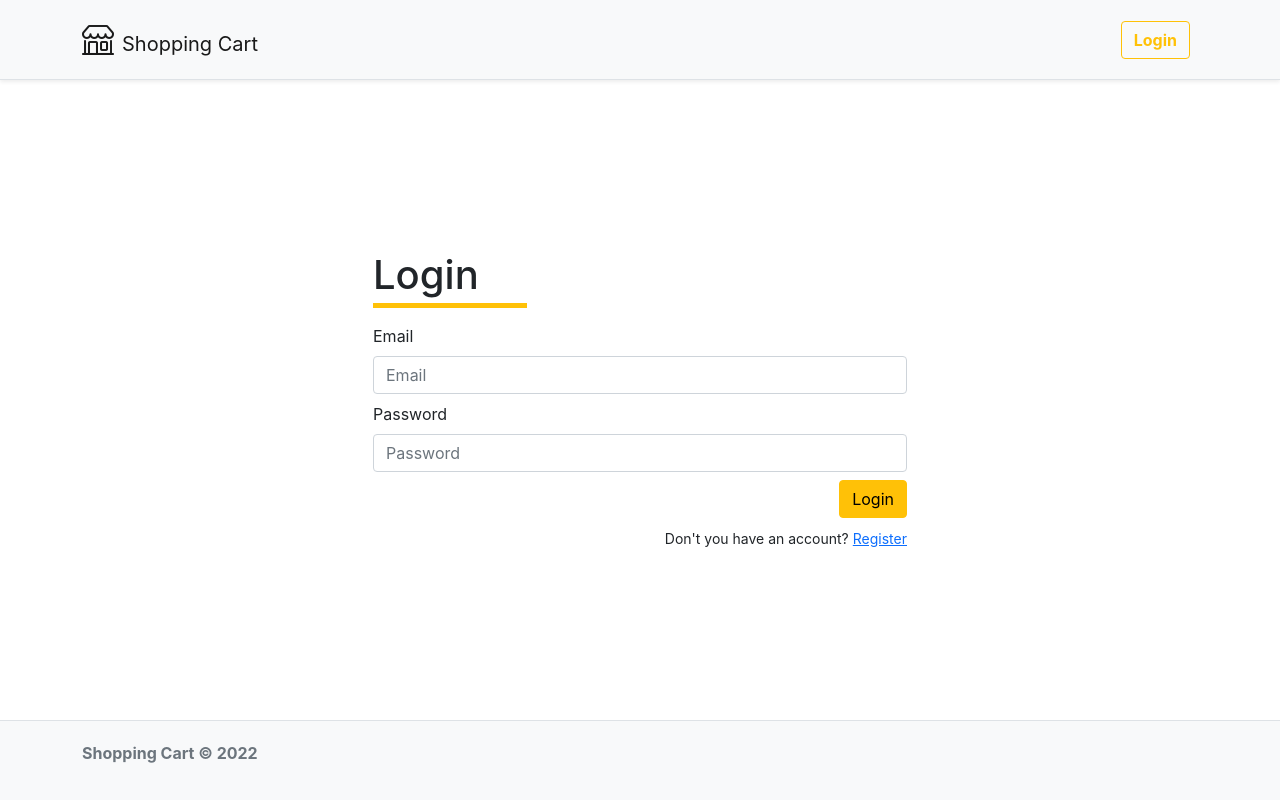
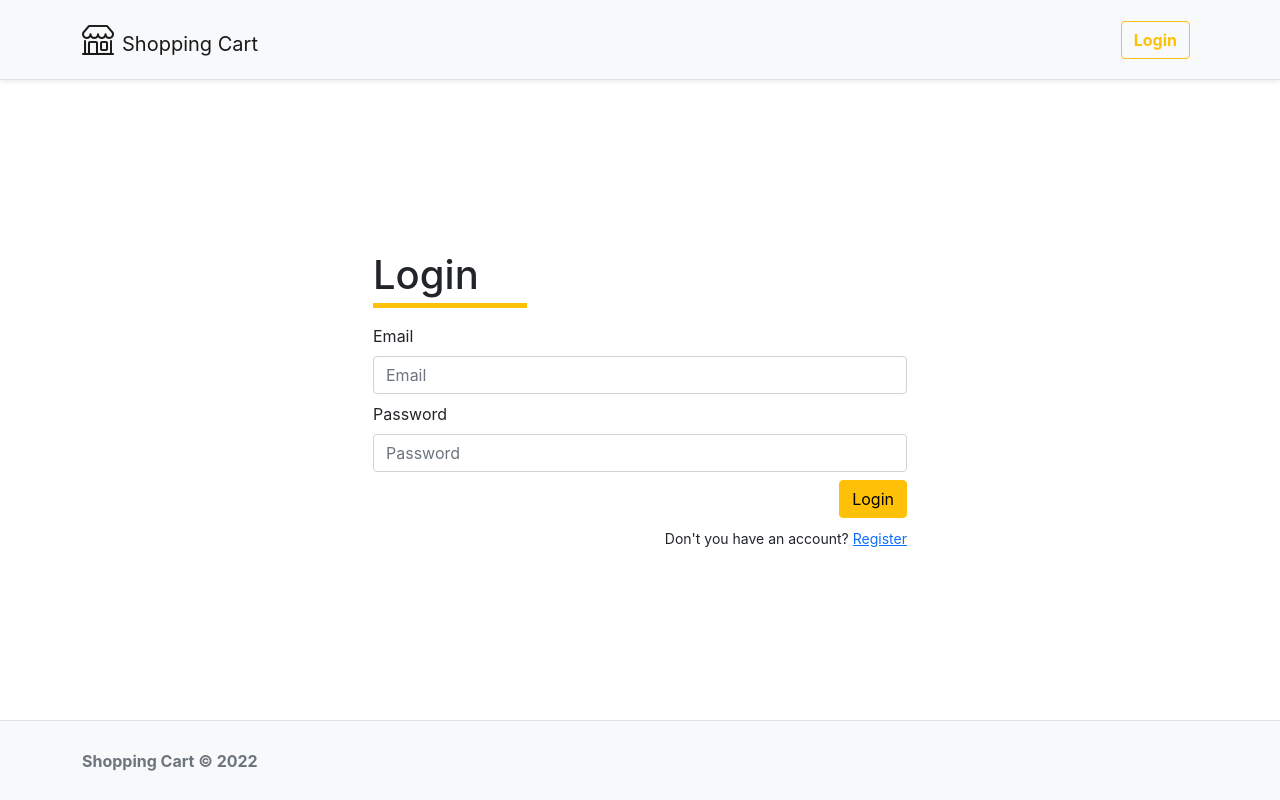
Before and after one commit to alptarla/shopping-cart, a React app in the folder client/: page /login in a window 1280 px wide. Built offline with nearby package versions, Linux system fonts and the light colour scheme; no server answers; the HTML template or start-up script is replaced by a standard one.

Commit message:
Center footer text

```diff
--- a/client/src/components/Layout/Footer/index.jsx
+++ b/client/src/components/Layout/Footer/index.jsx
@@ -4,7 +4,7 @@ function Footer() {
   return (
     <footer className="bg-light border-top">
       <Container className="h-100 d-flex align-items-center">
-        <p className="text-muted fw-bold">Shopping Cart &copy; 2022</p>
+        <p className="text-muted fw-bold m-0">Shopping Cart &copy; 2022</p>
       </Container>
     </footer>
   );
```
